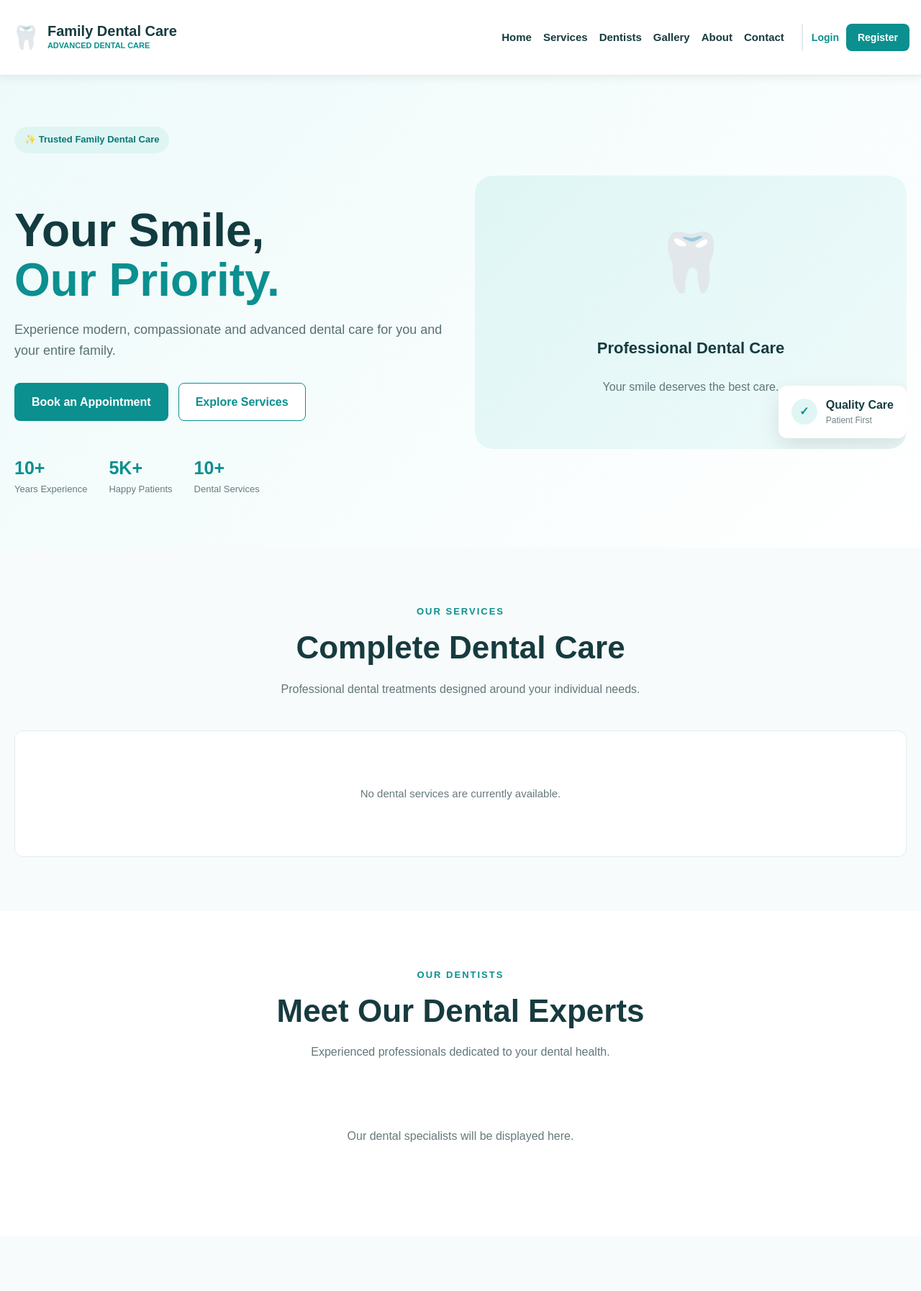
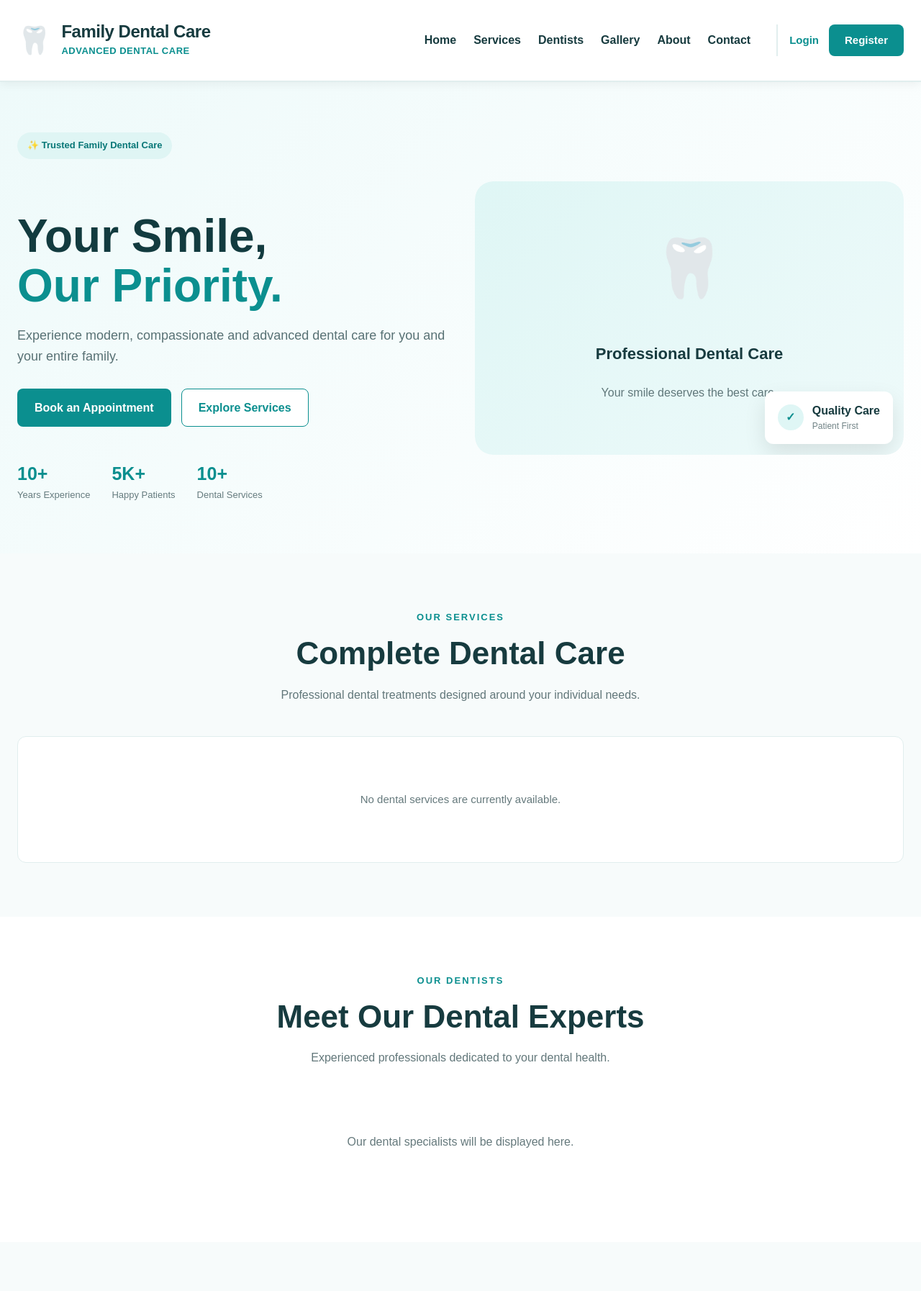
Before and after one commit to Inta-tech/FamilyDentalCare, a Django app: page / in a window 1280 px wide. Shown: the top 1794 px of the page at 72% size. Run offline with Django 5.2, Linux system fonts and the light colour scheme; data that the repository does not hold is empty.

Commit message:
Restore original navbar branding size and full container spacing on home page

```diff
--- a/templates/home.html
+++ b/templates/home.html
@@ -16,80 +16,54 @@
     <meta name="designer" content="Intasar Mostafiz">
     <title>Family Dental Care | Advanced Dental Care</title>
 
-    <!-- Custom Stylesheet -->
+    <!-- Custom Local Stylesheet -->
     <link rel="stylesheet" href="{% static 'css/style.css' %}">
-
-    <style>
-        *, *::before, *::after {
-            box-sizing: border-box !important;
-        }
-        html {
-            scroll-behavior: smooth;
-            overflow-x: hidden !important;
-            width: 100vw;
-        }
-        body {
-            overflow-x: hidden !important;
-            width: 100%;
-            margin: 0;
-            padding: 0;
-            position: relative;
-        }
-        /* Prevents hero floating badge from stretching document body */
-        .hero-image {
-            overflow: hidden !important;
-            position: relative;
-        }
-        .floating-card {
-            right: 0px !important;
-        }
-    </style>
 </head>
 
 <body>
 
 <!-- ================= NAVBAR ================= -->
-<header class="navbar" style="position: sticky; top: 0; width: 100%; z-index: 1000; background: #ffffff; border-bottom: 2px solid #e1eeee; box-shadow: 0 4px 12px rgba(0, 0, 0, 0.05); padding: 14px 0;">
-    <div class="container nav-container" style="max-width: 100%; width: 100%; margin: 0 auto; padding: 0 16px; box-sizing: border-box; display: flex; align-items: center; justify-content: space-between; flex-wrap: wrap;">
+<header class="navbar" style="position: sticky; top: 0; width: 100%; z-index: 1000; background: #ffffff; border-bottom: 2px solid #e1eeee; box-shadow: 0 4px 12px rgba(0, 0, 0, 0.05); padding: 18px 0;">
+    <div class="container nav-container" style="max-width: 1320px; width: 100%; margin: 0 auto; padding: 0 24px; box-sizing: border-box; display: flex; align-items: center; justify-content: space-between; flex-wrap: wrap;">
 
-        <!-- Branding -->
-        <a href="/" class="logo" style="display: flex; align-items: center; gap: 10px; text-decoration: none;">
-            <span class="logo-icon" style="font-size: 32px; line-height: 1;">🦷</span>
+        <!-- Branding (Enlarged Icon & Text) -->
+        <a href="/" class="logo" style="display: flex; align-items: center; gap: 14px; text-decoration: none;">
+            <span class="logo-icon" style="font-size: 38px; line-height: 1;">🦷</span>
             <span class="logo-text" style="display: flex; flex-direction: column;">
-                <strong style="font-size: 20px; font-weight: 800; color: #173b3f; line-height: 1.2;">
+                <strong style="font-size: 24px; font-weight: 800; color: #173b3f; line-height: 1.2; letter-spacing: -0.5px;">
                     Family Dental Care
                 </strong>
-                <small style="font-size: 11px; color: #0b8f8f; font-weight: 600; text-transform: uppercase;">
+                <small style="font-size: 13px; color: #0b8f8f; font-weight: 600; text-transform: uppercase; letter-spacing: 0.5px; margin-top: 2px;">
                     Advanced Dental Care
                 </small>
             </span>
         </a>
 
         <!-- Navigation Links & Actions -->
-        <nav class="nav-links" style="display: flex; align-items: center; gap: 16px; flex-wrap: wrap;">
-            <a href="#home" style="font-size: 15px; font-weight: 600; color: #173b3f; text-decoration: none;">Home</a>
-            <a href="#services" style="font-size: 15px; font-weight: 600; color: #173b3f; text-decoration: none;">Services</a>
-            <a href="#dentists" style="font-size: 15px; font-weight: 600; color: #173b3f; text-decoration: none;">Dentists</a>
-            <a href="#gallery" style="font-size: 15px; font-weight: 600; color: #173b3f; text-decoration: none;">Gallery</a>
-            <a href="#about" style="font-size: 15px; font-weight: 600; color: #173b3f; text-decoration: none;">About</a>
-            <a href="#contact" style="font-size: 15px; font-weight: 600; color: #173b3f; text-decoration: none;">Contact</a>
+        <nav class="nav-links" style="display: flex; align-items: center; gap: 24px; flex-wrap: wrap;">
+            <a href="#home" style="font-size: 16px; font-weight: 600; color: #173b3f; text-decoration: none; transition: color 0.2s;">Home</a>
+            <a href="#services" style="font-size: 16px; font-weight: 600; color: #173b3f; text-decoration: none; transition: color 0.2s;">Services</a>
+            <a href="#dentists" style="font-size: 16px; font-weight: 600; color: #173b3f; text-decoration: none; transition: color 0.2s;">Dentists</a>
+            <a href="#gallery" style="font-size: 16px; font-weight: 600; color: #173b3f; text-decoration: none; transition: color 0.2s;">Gallery</a>
+            <a href="#about" style="font-size: 16px; font-weight: 600; color: #173b3f; text-decoration: none; transition: color 0.2s;">About</a>
+            <a href="#contact" style="font-size: 16px; font-weight: 600; color: #173b3f; text-decoration: none; transition: color 0.2s;">Contact</a>
 
             <!-- User Status & Buttons -->
-            <div style="display: flex; align-items: center; gap: 10px; margin-left: 8px; padding-left: 12px; border-left: 2px solid #e1eeee;">
+            <div style="display: flex; align-items: center; gap: 14px; margin-left: 12px; padding-left: 16px; border-left: 2px solid #e1eeee;">
                 {% if user.is_authenticated %}
                     {% if user.is_staff or user.is_superuser %}
-                        <a href="{% url 'dashboard' %}" class="nav-button" style="padding: 8px 16px; font-size: 14px; font-weight: 700; background: #0b8f8f; color: #ffffff; border-radius: 8px; text-decoration: none;">
+                        <a href="{% url 'dashboard' %}" class="nav-button" style="padding: 10px 22px; font-size: 15px; font-weight: 700; background: #0b8f8f; color: #ffffff; border-radius: 8px; text-decoration: none; transition: background 0.2s;">
                             Dashboard
                         </a>
                     {% endif %}
-                    <a href="{% url 'logout' %}" style="font-size: 14px; font-weight: 600; color: #e53e3e; text-decoration: none;">
+                    <a href="{% url 'logout' %}" style="font-size: 15px; font-weight: 600; color: #e53e3e; text-decoration: none;">
                         Logout
                     </a>
                 {% else %}
-                    <a href="{% url 'login' %}" style="font-size: 14px; font-weight: 700; color: #0b8f8f; text-decoration: none;">
+                    <a href="{% url 'login' %}" style="font-size: 15px; font-weight: 700; color: #0b8f8f; text-decoration: none;">
                         Login
                     </a>
-                    <a href="{% url 'register' %}" class="nav-button" style="padding: 8px 16px; font-size: 14px; font-weight: 700; background: #0b8f8f; color: #ffffff; border-radius: 8px; text-decoration: none;">
+                    <a href="{% url 'register' %}" class="nav-button" style="padding: 10px 22px; font-size: 15px; font-weight: 700; background: #0b8f8f; color: #ffffff; border-radius: 8px; text-decoration: none; transition: background 0.2s;">
                         Register
                     </a>
                 {% endif %}
@@ -99,10 +73,10 @@
     </div>
 </header>
 
-<main>
+<main style="width: 100%; overflow-x: hidden;">
 <!-- ================= HERO ================= -->
 <section id="home" class="hero">
-    <div class="container hero-container" style="max-width: 1320px; width: 100%; margin: 0 auto; padding: 0 20px; box-sizing: border-box;">
+    <div class="container hero-container" style="max-width: 1320px; width: 100%; margin: 0 auto; padding: 0 24px; box-sizing: border-box;">
         <div class="hero-content">
             <span class="hero-badge">✨ Trusted Family Dental Care</span>
             <h1>
@@ -159,35 +133,29 @@
 
 <!-- ================= SERVICES ================= -->
 <section id="services" class="services-section">
-    <div class="container" style="max-width: 1320px; width: 100%; margin: 0 auto; padding: 0 20px; box-sizing: border-box;">
+    <div class="container" style="max-width: 1320px; width: 100%; margin: 0 auto; padding: 0 24px; box-sizing: border-box;">
         <div class="section-heading center">
             <span>OUR SERVICES</span>
             <h2>Complete Dental Care</h2>
             <p>Professional dental treatments designed around your individual needs.</p>
         </div>
 
-        <div class="services-grid" style="display: grid; grid-template-columns: repeat(auto-fit, minmax(280px, 1fr)); gap: 30px; margin-top: 45px; width: 100%;">
+        <div class="services-grid" style="margin-top: 45px;">
             {% for service in services %}
             <div class="service-card" style="background: #ffffff; border: 1px solid #e1eeee; border-radius: 16px; padding: 28px; display: flex; flex-direction: column; justify-content: space-between; transition: transform 0.3s ease, box-shadow 0.3s ease; box-shadow: 0 4px 15px rgba(18, 59, 63, 0.04);">
                 <div>
-                    <!-- Accent Top Tag -->
                     <span style="color: #0b8f8f; font-size: 11px; font-weight: 800; letter-spacing: 1.5px; text-transform: uppercase;">
                         DENTAL CARE
                     </span>
-
-                    <!-- Service Title -->
                     <h3 style="font-size: 22px; font-weight: 800; color: #173b3f; margin: 8px 0 12px; line-height: 1.25;">
                         {{ service.name }}
                     </h3>
-
-                    <!-- Service Description -->
                     <p style="font-size: 14px; color: #63787b; line-height: 1.6; margin-bottom: 20px;">
                         {{ service.description }}
                     </p>
                 </div>
 
                 <div>
-                    <!-- Pricing Header -->
                     {% if service.starting_price %}
                     <div style="padding-top: 16px; border-top: 1px solid #edf2f2; margin-bottom: 20px; display: flex; align-items: baseline; justify-content: space-between;">
                         <span style="font-size: 12px; color: #718487; font-weight: 600;">Starting from</span>
@@ -197,7 +165,6 @@
                     </div>
                     {% endif %}
 
-                    <!-- Action Button -->
                     <a href="{% url 'book_appointment' %}?service={{ service.id }}" class="primary-button" style="display: block; text-align: center; padding: 12px 18px; font-size: 14px; font-weight: 700; background: #0b8f8f; color: #ffffff; text-decoration: none; border-radius: 9px; transition: background 0.2s ease;">
                         Book This Service →
                     </a>
@@ -214,7 +181,7 @@
 
 <!-- ================= DENTISTS ================= -->
 <section id="dentists" class="dentists-section">
-    <div class="container" style="max-width: 1320px; width: 100%; margin: 0 auto; padding: 0 20px; box-sizing: border-box;">
+    <div class="container" style="max-width: 1320px; width: 100%; margin: 0 auto; padding: 0 24px; box-sizing: border-box;">
         <div class="section-heading center">
             <span>OUR DENTISTS</span>
             <h2>Meet Our Dental Experts</h2>
@@ -270,7 +237,7 @@
 
 <!-- ================= GALLERY ================= -->
 <section id="gallery" class="gallery-section">
-    <div class="container" style="max-width: 1320px; width: 100%; margin: 0 auto; padding: 0 20px; box-sizing: border-box;">
+    <div class="container" style="max-width: 1320px; width: 100%; margin: 0 auto; padding: 0 24px; box-sizing: border-box;">
         <div class="section-heading center">
             <span>OUR GALLERY</span>
             <h2>A Look Inside Our Clinic</h2>
@@ -310,7 +277,7 @@
 
 <!-- ================= ABOUT US ================= -->
 <section id="about" class="about-section" style="background: #f7fbfb;">
-    <div class="container" style="max-width: 1320px; width: 100%; margin: 0 auto; padding: 0 20px; box-sizing: border-box;">
+    <div class="container" style="max-width: 1320px; width: 100%; margin: 0 auto; padding: 0 24px; box-sizing: border-box;">
         <div class="section-heading center">
             <span>ABOUT US</span>
             <h2>
@@ -331,7 +298,7 @@
 
 <!-- ================= CONTACT ================= -->
 <section id="contact" class="contact-section">
-    <div class="container" style="max-width: 1320px; width: 100%; margin: 0 auto; padding: 0 20px; box-sizing: border-box;">
+    <div class="container" style="max-width: 1320px; width: 100%; margin: 0 auto; padding: 0 24px; box-sizing: border-box;">
         <div class="section-heading center">
             <span>CONTACT US</span>
             <h2>We're Here For You</h2>
@@ -366,8 +333,8 @@
 
 
 <!-- ================= FOOTER ================= -->
-<footer class="footer" style="position: relative; width: 100%; max-width: 100vw; overflow: hidden; box-sizing: border-box;">
-    <div class="container footer-container" style="max-width: 1200px; width: 100%; margin: 0 auto; padding: 50px 20px; box-sizing: border-box;">
+<footer class="footer" style="position: relative; width: 100%; box-sizing: border-box;">
+    <div class="container footer-container" style="max-width: 1320px; width: 100%; margin: 0 auto; padding: 50px 24px; box-sizing: border-box;">
         <div>
             <a href="/" class="logo footer-logo">
                 <span class="logo-icon">🦷</span>
@@ -379,7 +346,7 @@
             <p>Quality dental care for the whole family.</p>
         </div>
 
-        <div class="footer-links" style="display: flex; gap: 16px; flex-wrap: wrap;">
+        <div class="footer-links">
             <a href="#home">Home</a>
             <a href="#services">Services</a>
             <a href="#dentists">Dentists</a>
@@ -389,7 +356,7 @@
         </div>
     </div>
 
-    <div class="footer-bottom" style="width: 100%; display: flex; flex-direction: column; align-items: center; gap: 12px; text-align: center; border-top: 1px solid rgba(255,255,255,0.1); padding: 20px 16px; box-sizing: border-box;">
+    <div class="footer-bottom" style="display: flex; flex-direction: column; align-items: center; gap: 12px; text-align: center; border-top: 1px solid rgba(255,255,255,0.1); padding-top: 20px;">
 
         <a href="#home" class="back-to-top-btn" style="display: inline-flex; align-items: center; gap: 8px; color: #bce9e7; font-weight: 700; font-size: 14px; text-decoration: none; background: rgba(255, 255, 255, 0.08); padding: 8px 18px; border-radius: 20px; border: 1px solid rgba(188, 233, 231, 0.3); transition: all 0.2s ease;">
             <span>↑</span> Back to Top
@@ -404,6 +371,5 @@
     </div>
 </footer>
 
-
 </body>
 </html>
```
